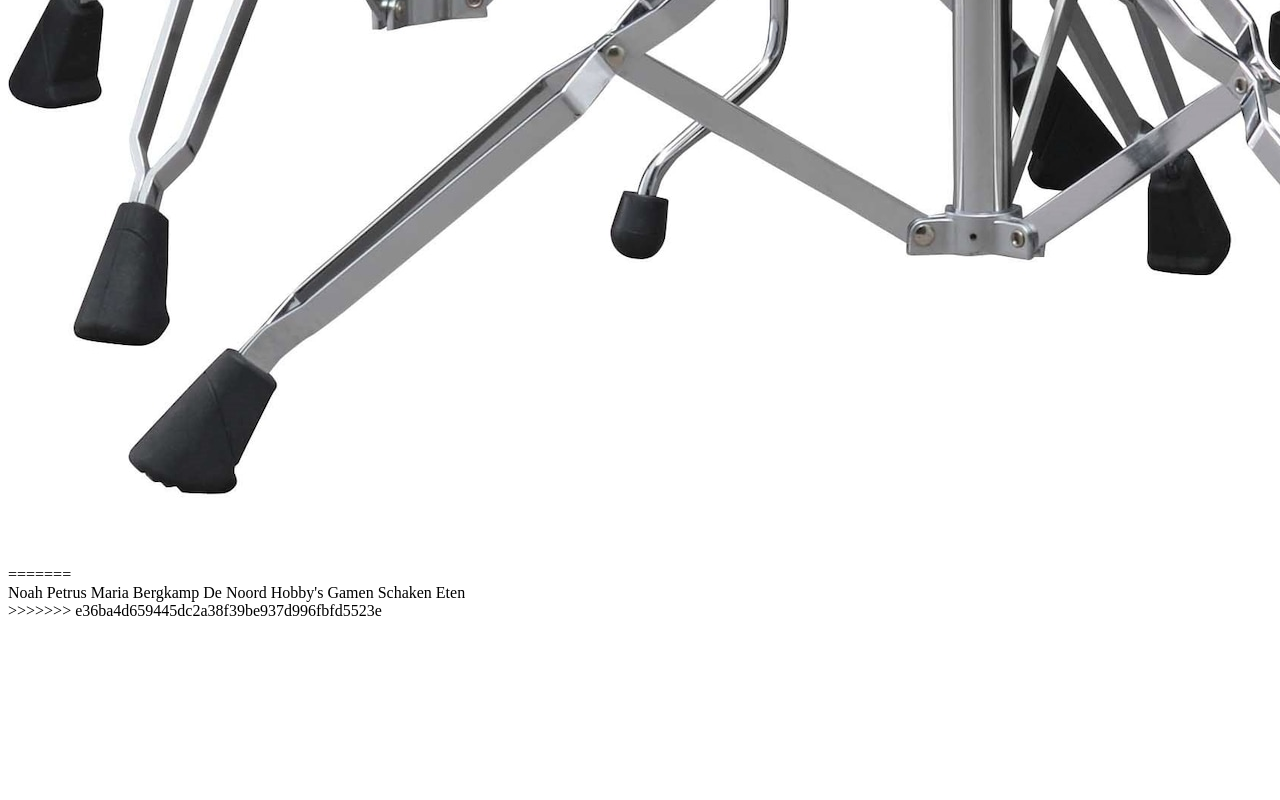
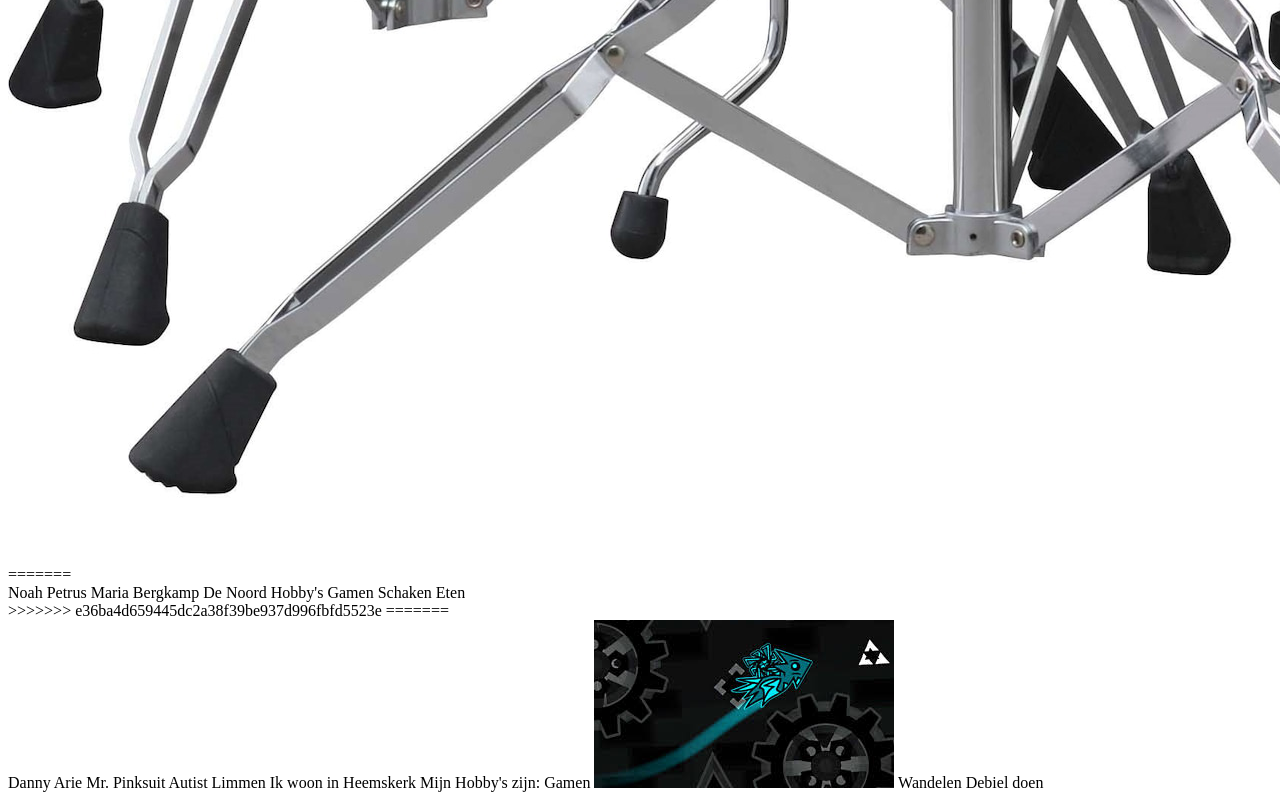
Before and after one commit to NoahBergkamp/metzijnalle, a plain HTML site: page index.html in a window 1280 px wide. Shown: the part 2898-3698 px from the top of the page. Before the commit the page ends 3526 px from the top, so only its background shows below. Drawn offline with Linux system fonts and the light colour scheme.

Commit message:
Fietslampje

```diff
--- a/index.html
+++ b/index.html
@@ -32,5 +32,15 @@
         Eten
     </div>
 >>>>>>> e36ba4d659445dc2a38f39be937d996fbfd5523e
+=======
+<div>
+    Danny Arie Mr. Pinksuit Autist Limmen
+    Ik woon in Heemskerk
+    Mijn Hobby's zijn:
+    Gamen
+    <img src="img/GD.jpg" alt="Geometry Dash">
+    Wandelen
+    Debiel doen
+</div>
 </body>
 </html>
```
Also changed, not shown: img/GD.jpg (added).
